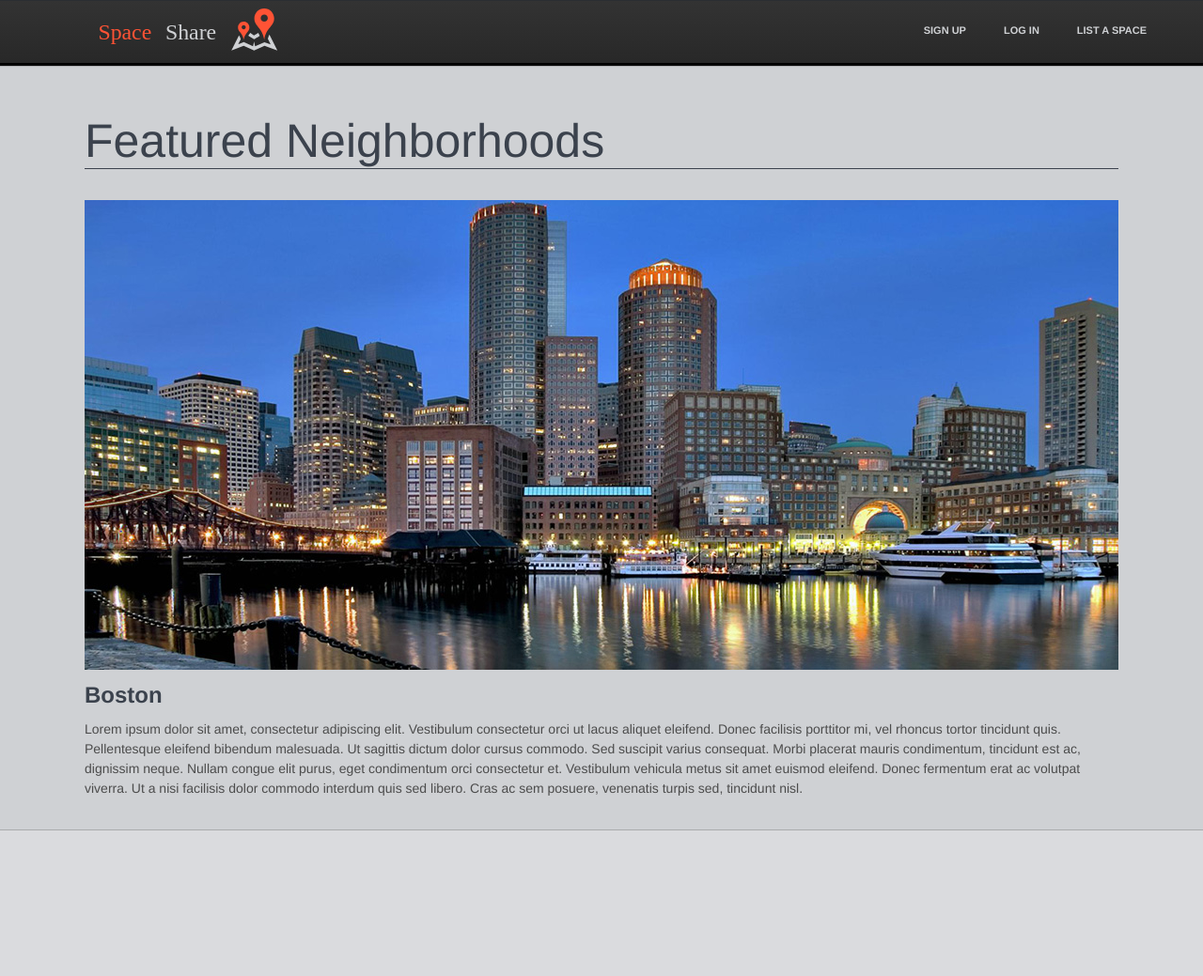
After one commit to alekhinen/SpaceShare, a PHP site: page /views/neighborhoods/index.html in a window 1280 px wide. The commit adds this page. Shown: the whole page at 94% size. Run offline with PHP 8.4, Linux system fonts and the light colour scheme.

Commit message:
commence work on neighborhoods view.

```diff
--- a/assets/stylesheets/layout.css
+++ b/assets/stylesheets/layout.css
@@ -39,12 +39,25 @@ html, body {
     min-height: 100%;
     height: auto !important;
     height: 100%;
-    margin: 0 auto -155px; /* the bottom margin is the negative value of the footer's height */
+    margin: 0 auto -156px; /* the bottom margin is the negative value of the footer's height */
 }
+
+
+
+
+
+/* FONTS *********************************************************************/
 
 h1 {
     color: #3B424D;
     font-size:24px;
+}
+
+h1.big {
+    font-weight: 100;
+    font-size: 50px;
+    line-height: initial;
+    border-bottom: 1px solid;
 }
 
 p {
@@ -63,6 +76,9 @@ a:hover {
 }
 
 
+
+
+
 /* IMAGES ********************************************************************/
 a.logo {
     float:left;
--- /dev/null
+++ b/assets/stylesheets/neighborhoods.css
@@ -0,0 +1,8 @@
+.featuredNeighborhood {
+
+}
+
+.imgContainer {
+    overflow: hidden;
+    height: 500px;
+}
--- /dev/null
+++ b/views/neighborhoods/index.html
@@ -0,0 +1,73 @@
+<!-- Declare DOCTYPE to be HTML5 -->
+<!DOCTYPE html>
+
+<html lang="en">
+   <head>
+        <!--
+            Designed by
+
+              _  _ _ ____ _  _    ____ _    ____ _  _ _  _ _ _  _ ____
+              |\ | | |    |_/     |__| |    |___ |_/  |__| | |\ | |___
+              | \| | |___ | \_    |  | |___ |___ | \_ |  | | | \| |___
+
+
+        -->
+
+        <!-- Forces width of browser display to be the same as the device width -->
+       <meta content = "width = device-width, initial-scale = 1.0" name="viewport">
+
+       <!-- Stylesheets -->
+       <link rel="stylesheet" type="text/css" href="/assets/stylesheets/layout.css">
+       <link rel="stylesheet" type="text/css" href="/assets/stylesheets/header.css">
+       <link rel="stylesheet" type="text/css" href="/assets/stylesheets/footer.css">
+       <link rel="stylesheet" type="text/css" href="/assets/stylesheets/neighborhoods.css">
+
+       <title>SpaceShare - Neighborhoods</title>
+   </head>
+   <body>
+      <div class = "wrapper">
+        <!-- Header -->
+        <div class = "header">
+          <a href = "/" class = "logo">
+            <img src = "/assets/icons/logo.svg" class = "logo"/>
+          </a>
+
+          <ul class = "nav pull-right">
+            <li><a href = "#">Sign Up</a></li>
+            <li><a href = "#">Log In</a></li>
+            <li><a href = "#">List A Space</a></li>
+          </ul>
+
+          <div class = "clear"></div>
+
+        </div>
+
+
+        <div class = "padder20"></div>
+
+        <!-- Meat -->
+        <div class = "meat">
+          <h1 class = "big">Featured Neighborhoods</h1>
+
+          <!-- Boston -->
+          <div class = "featuredNeighborhood" id = "boston">
+            <div class = "imgContainer">
+              <img src = "/assets/images/featuredNeighborhoods/bostonSkyline.jpg"/>
+            </div>
+            <h1>Boston</h1>
+            <p>
+              Lorem ipsum dolor sit amet, consectetur adipiscing elit. Vestibulum consectetur orci ut lacus aliquet eleifend. Donec facilisis porttitor mi, vel rhoncus tortor tincidunt quis. Pellentesque eleifend bibendum malesuada. Ut sagittis dictum dolor cursus commodo. Sed suscipit varius consequat. Morbi placerat mauris condimentum, tincidunt est ac, dignissim neque. Nullam congue elit purus, eget condimentum orci consectetur et. Vestibulum vehicula metus sit amet euismod eleifend. Donec fermentum erat ac volutpat viverra. Ut a nisi facilisis dolor commodo interdum quis sed libero. Cras ac sem posuere, venenatis turpis sed, tincidunt nisl.
+            </p>
+          </div>
+
+        </div>
+        <div class = "padder20"></div>
+        <div class = "push"></div>
+      </div>
+
+      <!-- Footer -->
+      <footer>
+
+      </footer>
+   </body>
+</html>
```
Also changed, not shown: index.html (+6 -6 lines), assets/images/featuredNeighborhoods/bostonSkyline.jpg (added).
